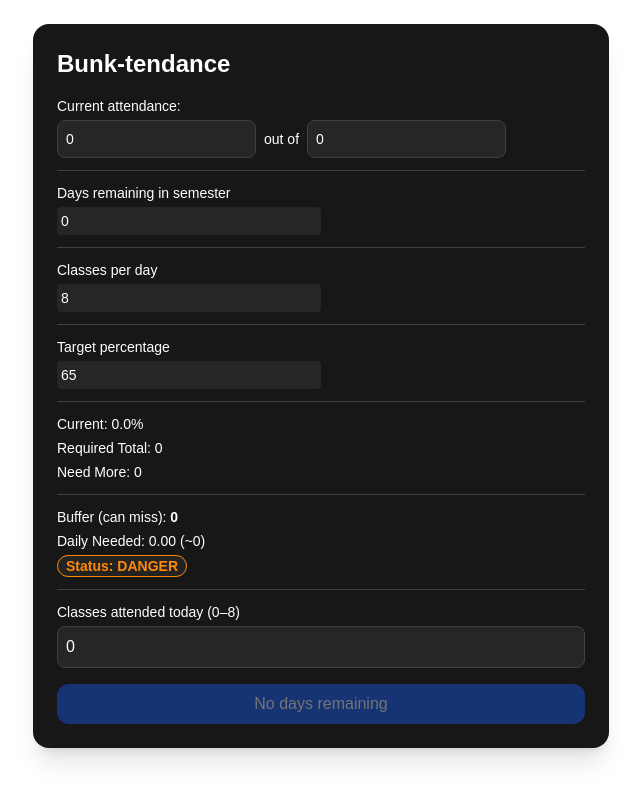
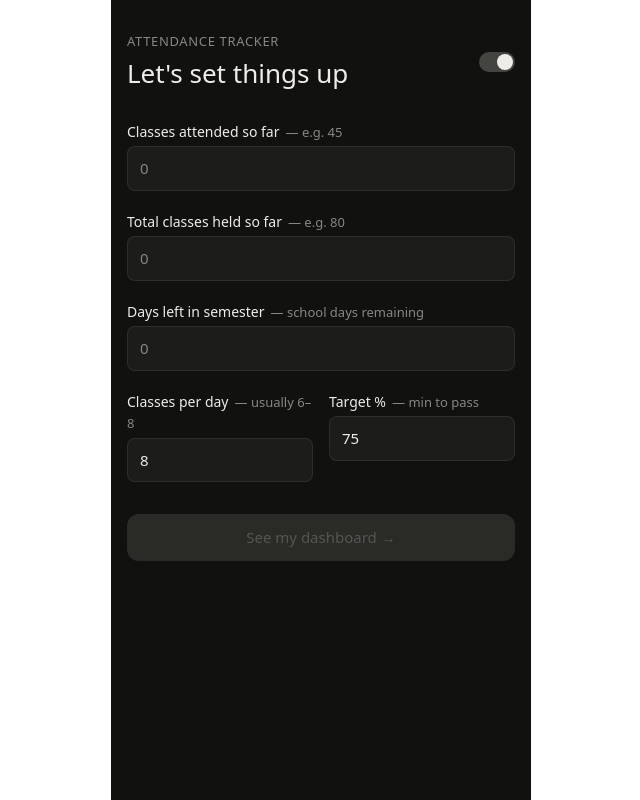
Before and after one commit to constayush/Bunk-Tendence, a Next.js app: page / in a window 1280 px wide. Shown: the whole page, without its empty margins (319-959 px from the left). Built offline with nearby package versions, Linux system fonts and the light colour scheme.

Commit message:
ui update

```diff
--- a/app/page.tsx
+++ b/app/page.tsx
@@ -2,210 +2,332 @@
 
 import { useState, useMemo, useEffect } from "react";
 
+type Step = "setup" | "dashboard";
+type Theme = "dark" | "light";
+
+const DARK: React.CSSProperties = {
+  "--bg":        "#111110",
+  "--bg2":       "#1c1c1a",
+  "--bg3":       "#2a2a27",
+  "--border":    "rgba(255,255,255,0.08)",
+  "--text":      "#f0ede8",
+  "--text2":     "#888780",
+  "--text3":     "#555552",
+} as React.CSSProperties;
+
+const LIGHT: React.CSSProperties = {
+  "--bg":        "#ffffff",
+  "--bg2":       "#f4f3ef",
+  "--bg3":       "#eae9e4",
+  "--border":    "rgba(0,0,0,0.1)",
+  "--text":      "#1a1a18",
+  "--text2":     "#666560",
+  "--text3":     "#aaa9a4",
+} as React.CSSProperties;
+
 export default function AttendanceTracker() {
-  const [CLASSES_PER_DAY, setCLASSES_PER_DAY] = useState<number>(8);
-  const [TARGET_PERCENT, setTARGET_PERCENT] = useState<number>(65);
+  const [step, setStep] = useState<Step>("setup");
+  const [theme, setTheme] = useState<Theme>("dark");
+
+  const [classesPerDay, setClassesPerDay] = useState<number>(8);
+  const [targetPercent, setTargetPercent] = useState<number>(75);
   const [attended, setAttended] = useState<number>(0);
   const [total, setTotal] = useState<number>(0);
   const [daysLeft, setDaysLeft] = useState<number>(0);
-  const [todayInput, setTodayInput] = useState<number>(0);
-
+  const [todayInput, setTodayInput] = useState<number>(8);
+  const [hydrated, setHydrated] = useState(false);
 
   useEffect(() => {
-    setAttended(Number(localStorage.getItem("attended")) || 0);
-    setTotal(Number(localStorage.getItem("total")) || 0);
-    setDaysLeft(Number(localStorage.getItem("daysLeft")) || 0);
-    setCLASSES_PER_DAY(Number(localStorage.getItem("classesPerDay")) || 8);
-    setTARGET_PERCENT(Number(localStorage.getItem("targetPercent")) || 65);
+    const a = Number(localStorage.getItem("att_attended"));
+    const t = Number(localStorage.getItem("att_total"));
+    const d = Number(localStorage.getItem("att_daysLeft"));
+    const c = Number(localStorage.getItem("att_cpd")) || 8;
+    const p = Number(localStorage.getItem("att_target")) || 75;
+
+    setAttended(a);
+    setTotal(t);
+    setDaysLeft(d);
+    setClassesPerDay(c);
+    setTargetPercent(p);
+    setTodayInput(c);
+    const savedTheme = (localStorage.getItem("att_theme") as Theme) || "dark";
+    setTheme(savedTheme);
+    setHydrated(true);
+
+    if (t > 0 && d > 0) setStep("dashboard");
   }, []);
 
+  useEffect(() => {
+    if (!hydrated) return;
+    localStorage.setItem("att_theme", theme);
+    localStorage.setItem("att_attended", String(attended));
+    localStorage.setItem("att_total", String(total));
+    localStorage.setItem("att_daysLeft", String(daysLeft));
+    localStorage.setItem("att_cpd", String(classesPerDay));
+    localStorage.setItem("att_target", String(targetPercent));
+  }, [attended, total, daysLeft, classesPerDay, targetPercent, theme, hydrated]);
+
   const stats = useMemo(() => {
-    const futureClasses = daysLeft * CLASSES_PER_DAY;
+    const futureClasses = daysLeft * classesPerDay;
     const finalTotal = total + futureClasses;
-    const requiredTotal = Math.ceil((TARGET_PERCENT / 100) * finalTotal);
-
+    const requiredTotal = Math.ceil((targetPercent / 100) * finalTotal);
     const neededMore = requiredTotal - attended;
     const canMiss = futureClasses - neededMore;
     const requiredDaily = neededMore / (daysLeft || 1);
-
-    // ✅ Fix #5: Guard against division by zero
     const currentPercent = total > 0 ? (attended / total) * 100 : 0;
-
-    return {
-      futureClasses,
-      finalTotal,
-      requiredTotal,
-      neededMore,
-      canMiss,
-      requiredDaily,
-      currentPercent,
-    };
-  }, [attended, total, daysLeft, CLASSES_PER_DAY, TARGET_PERCENT]);
-
-
-  useEffect(() => {
-    localStorage.setItem("attended", String(attended));
-    localStorage.setItem("total", String(total));
-    localStorage.setItem("daysLeft", String(daysLeft));
-    localStorage.setItem("classesPerDay", String(CLASSES_PER_DAY));
-    localStorage.setItem("targetPercent", String(TARGET_PERCENT));
-  }, [attended, total, daysLeft, CLASSES_PER_DAY, TARGET_PERCENT]);
+    return { futureClasses, finalTotal, requiredTotal, neededMore, canMiss, requiredDaily, currentPercent };
+  }, [attended, total, daysLeft, classesPerDay, targetPercent]);
 
   const submitToday = () => {
     if (daysLeft <= 0) return;
-
-    const attendedToday = Math.min(
-      Math.max(Number(todayInput), 0),
-      CLASSES_PER_DAY
-    );
-
-    setAttended((a) => a + attendedToday);
-    setTotal((t) => t + CLASSES_PER_DAY);
-    setDaysLeft((d) => d - 1);
-    setTodayInput(CLASSES_PER_DAY);
+    const a = Math.min(Math.max(Number(todayInput), 0), classesPerDay);
+    setAttended((x) => x + a);
+    setTotal((x) => x + classesPerDay);
+    setDaysLeft((x) => x - 1);
+    setTodayInput(classesPerDay);
   };
 
-
-  const handleNumberInput = (
-    setter: React.Dispatch<React.SetStateAction<number>>
-  ) => (e: React.ChangeEvent<HTMLInputElement>) => {
-    const val = e.target.value === "" ? 0 : Number(e.target.value);
-    setter(val);
+  const reset = () => {
+    setAttended(0); setTotal(0); setDaysLeft(0);
+    setClassesPerDay(8); setTargetPercent(75); setTodayInput(8);
+    setStep("setup");
   };
 
-  const status = useMemo(() => {
-    if (stats.canMiss < 0) return "FAILED";
-    if (stats.canMiss <= 8) return "DANGER";
-    if (stats.canMiss <= 16) return "RISKY";
-    return "SAFE";
-  }, [stats.canMiss]);
+  const t = theme === "dark";
+  const vars = t ? DARK : LIGHT;
 
-  const statusColor: Record<string, string> = {
-    SAFE: "text-green-400",
-    RISKY: "text-yellow-400",
-    DANGER: "text-orange-400",
-    FAILED: "text-red-500",
-  };
+  const status = (() => {
+    if (stats.canMiss < 0)                       return { label: "At risk",     color: "#E24B4A", bg: t ? "#2a1515" : "#FCEBEB", text: t ? "#f09595" : "#A32D2D" };
+    if (stats.canMiss <= classesPerDay)           return { label: "Danger zone", color: "#EF9F27", bg: t ? "#2a1f0a" : "#FAEEDA", text: t ? "#FAC775" : "#854F0B" };
+    if (stats.canMiss <= classesPerDay * 2)       return { label: "Be careful",  color: "#BA7517", bg: t ? "#241a07" : "#FAEEDA", text: t ? "#EF9F27" : "#633806" };
+    return                                               { label: "You're good", color: "#1D9E75", bg: t ? "#0a1f18" : "#E1F5EE", text: t ? "#5DCAA5" : "#0F6E56" };
+  })();
 
+  const ringPercent = Math.min(stats.currentPercent, 100);
+  const circumference = 2 * Math.PI * 52;
+  const dashOffset = circumference - (ringPercent / 100) * circumference;
+
+  const inp = (setter: (n: number) => void) =>
+    (e: React.ChangeEvent<HTMLInputElement>) => setter(e.target.value === "" ? 0 : Number(e.target.value));
+
+  if (!hydrated) return null;
+
+  if (step === "setup") {
     return (
-    <div className="p-6 mt-6 max-w-xl w-full mx-auto bg-neutral-900 text-white rounded-2xl shadow-xl">
-      <h2 className="text-2xl font-black mb-4">Bunk-tendance</h2>
+      <div style={{ ...vars, background: "var(--bg)", minHeight: "100vh", maxWidth: 420, margin: "0 auto", padding: "2rem 1rem", fontFamily: "system-ui, sans-serif", transition: "background 0.2s" }}>
+        <div style={{ display: "flex", justifyContent: "space-between", alignItems: "center", marginBottom: "1.75rem" }}>
+          <div>
+            <p style={{ fontSize: 13, color: "var(--text2)", margin: 0, fontWeight: 500, letterSpacing: "0.05em", textTransform: "uppercase" }}>
+              Attendance tracker
+            </p>
+            <h1 style={{ fontSize: 26, fontWeight: 500, margin: "0.15rem 0 0", color: "var(--text)" }}>
+              Let's set things up
+            </h1>
+          </div>
+          <ThemeBtn theme={theme} onToggle={() => setTheme(t => t === "dark" ? "light" : "dark")} />
+        </div>
 
-      {/* CURRENT ATTENDANCE */}
-      <div className="text-sm space-y-1">
-        <h1>Current attendance:</h1>
-        <div className="flex gap-2 items-center">
-          <input
-            className="w-fit inline p-2 rounded-lg bg-neutral-800 border border-neutral-700"
-            type="number"
-            placeholder="Classes attended"
-            value={attended}
-            onChange={handleNumberInput(setAttended)}
-          />
-          <span>out of</span>
-          <input
-            className="w-fit inline p-2 rounded-lg bg-neutral-800 border border-neutral-700"
-            type="number"
-            placeholder="Total classes held"
-            value={total}
-            onChange={handleNumberInput(setTotal)}
-          />
+        <div style={{ display: "flex", flexDirection: "column", gap: "1.25rem" }}>
+          <Field label="Classes attended so far" hint="e.g. 45" theme={theme}>
+            <input type="number" min={0} value={attended || ""} onChange={inp(setAttended)}
+              placeholder="0" style={iStyle(theme)} />
+          </Field>
+
+          <Field label="Total classes held so far" hint="e.g. 80" theme={theme}>
+            <input type="number" min={0} value={total || ""} onChange={inp(setTotal)}
+              placeholder="0" style={iStyle(theme)} />
+          </Field>
+
+          <Field label="Days left in semester" hint="school days remaining" theme={theme}>
+            <input type="number" min={0} value={daysLeft || ""} onChange={inp(setDaysLeft)}
+              placeholder="0" style={iStyle(theme)} />
+          </Field>
+
+          <div style={{ display: "grid", gridTemplateColumns: "1fr 1fr", gap: "1rem" }}>
+            <Field label="Classes per day" hint="usually 6–8" theme={theme}>
+              <input type="number" min={1} max={20} value={classesPerDay || ""} onChange={inp(setClassesPerDay)}
+                placeholder="8" style={iStyle(theme)} />
+            </Field>
+            <Field label="Target %" hint="min to pass" theme={theme}>
+              <input type="number" min={1} max={100} value={targetPercent || ""} onChange={inp(setTargetPercent)}
+                placeholder="75" style={iStyle(theme)} />
+            </Field>
           </div>
         </div>
 
-      <hr className="my-3 border-neutral-700" />
+        <button
+          onClick={() => { setTodayInput(classesPerDay); setStep("dashboard"); }}
+          disabled={total === 0 || daysLeft === 0}
+          style={{
+            marginTop: "2rem", width: "100%", padding: "12px",
+            background: total > 0 && daysLeft > 0 ? "var(--text)" : "var(--bg3)",
+            color: total > 0 && daysLeft > 0 ? "var(--bg)" : "var(--text3)",
+            border: "none", borderRadius: "12px",
+            fontSize: 15, fontWeight: 500, cursor: total > 0 && daysLeft > 0 ? "pointer" : "not-allowed",
+            transition: "opacity 0.15s"
+          }}
+        >
+          See my dashboard →
+        </button>
+      </div>
+    );
+  }
 
+  return (
+    <div style={{ ...vars, background: "var(--bg)", minHeight: "100vh", maxWidth: 420, margin: "0 auto", padding: "1.5rem 1rem", fontFamily: "system-ui, sans-serif", transition: "background 0.2s" }}>
 
-      <div className="text-sm space-y-1">
-        <p>Days remaining in semester</p>
-        <input
-          type="number"
-          value={daysLeft}
-          onChange={handleNumberInput(setDaysLeft)}
-          className="w-1/2 p-1 bg-neutral-800 rounded"
-          placeholder="Days left"
-          min={0}
-        />
+      <div style={{ display: "flex", justifyContent: "space-between", alignItems: "center", marginBottom: "1.5rem" }}>
+        <p style={{ margin: 0, fontSize: 13, fontWeight: 500, color: "var(--text2)", letterSpacing: "0.05em", textTransform: "uppercase" }}>
+          Attendance
+        </p>
+        <div style={{ display: "flex", gap: 8, alignItems: "center" }}>
+          <ThemeBtn theme={theme} onToggle={() => setTheme(t => t === "dark" ? "light" : "dark")} />
+          <button onClick={reset} style={{ background: "none", border: "none", fontSize: 12, color: "var(--text3)", cursor: "pointer", padding: "4px 8px" }}>
+            Reset
+          </button>
+        </div>
       </div>
 
-      <hr className="my-3 border-neutral-700" />
+      <div style={{ display: "flex", alignItems: "center", gap: "1.5rem", marginBottom: "1.5rem" }}>
+        <svg width={120} height={120} viewBox="0 0 120 120">
+          <circle cx="60" cy="60" r="52" fill="none" stroke="var(--border)" strokeWidth="8" />
+          <circle cx="60" cy="60" r="52" fill="none"
+            stroke={status.color} strokeWidth="8"
+            strokeDasharray={circumference}
+            strokeDashoffset={dashOffset}
+            strokeLinecap="round"
+            transform="rotate(-90 60 60)"
+            style={{ transition: "stroke-dashoffset 0.6s ease" }}
+          />
+          <text x="60" y="56" textAnchor="middle" fontSize="22" fontWeight="500" fill="var(--text)">{stats.currentPercent.toFixed(0)}%</text>
+          <text x="60" y="72" textAnchor="middle" fontSize="11" fill="var(--text2)">current</text>
+        </svg>
 
-      <div className="text-sm space-y-1">
-        <p>Classes per day</p>
-        <input
-          value={CLASSES_PER_DAY}
-          onChange={handleNumberInput(setCLASSES_PER_DAY)}
-          className="w-1/2 p-1 bg-neutral-800 rounded"
-          placeholder="Classes per day"
-          type="number"
-          min={1}
-        />
+        <div style={{ flex: 1 }}>
+          <div style={{
+            display: "inline-block", padding: "4px 10px", borderRadius: "8px",
+            background: status.bg, color: status.text, fontSize: 13, fontWeight: 500, marginBottom: 12
+          }}>
+            {status.label}
+          </div>
+          <p style={{ margin: "0 0 4px", fontSize: 13, color: "var(--text2)" }}>
+            Target: <strong style={{ color: "var(--text)", fontWeight: 500 }}>{targetPercent}%</strong>
+          </p>
+          <p style={{ margin: "0 0 4px", fontSize: 13, color: "var(--text2)" }}>
+            Can bunk: <strong style={{ color: "var(--text)", fontWeight: 500 }}>{Math.max(stats.canMiss, 0)} classes</strong>
+          </p>
+          <p style={{ margin: 0, fontSize: 13, color: "var(--text2)" }}>
+            Days left: <strong style={{ color: "var(--text)", fontWeight: 500 }}>{daysLeft}</strong>
+          </p>
+        </div>
       </div>
 
-      <hr className="my-3 border-neutral-700" />
-
-      <div className="text-sm space-y-1">
-        <p>Target percentage</p>
-        <input
-          value={TARGET_PERCENT}
-          onChange={handleNumberInput(setTARGET_PERCENT)}
-          className="w-1/2 p-1 bg-neutral-800 rounded"
-          placeholder="Target %"
-          type="number"
-          min={0}
-          max={100}
-        />
+      <div style={{ display: "grid", gridTemplateColumns: "1fr 1fr 1fr", gap: 8, marginBottom: "1.5rem" }}>
+        {[
+          { label: "Attended", value: attended },
+          { label: "Total held", value: total },
+          { label: "Need more", value: Math.max(stats.neededMore, 0) },
+        ].map(({ label, value }) => (
+          <div key={label} style={{ background: "var(--bg2)", borderRadius: "8px", padding: "10px 12px" }}>
+            <p style={{ margin: "0 0 4px", fontSize: 11, color: "var(--text2)", fontWeight: 500 }}>{label}</p>
+            <p style={{ margin: 0, fontSize: 20, fontWeight: 500, color: "var(--text)" }}>{value}</p>
+          </div>
+        ))}
       </div>
 
-      <hr className="my-3 border-neutral-700" />
-
-      <div className="text-sm space-y-1">
-        <p>Current: {stats.currentPercent.toFixed(1)}%</p>
-        <p>Required Total: {stats.requiredTotal}</p>
-        <p>Need More: {stats.neededMore}</p>
+      <div style={{ border: `0.5px solid var(--border)`, borderRadius: "12px", padding: "1rem 1.25rem", background: "var(--bg2)" }}>
+        <p style={{ margin: "0 0 0.75rem", fontSize: 14, fontWeight: 500, color: "var(--text)" }}>
+          Log today
+        </p>
+        <p style={{ margin: "0 0 0.5rem", fontSize: 13, color: "var(--text2)" }}>
+          How many classes did you attend?
+        </p>
+        <div style={{ display: "flex", gap: 8, alignItems: "center" }}>
+          <input type="number" min={0} max={classesPerDay} value={todayInput}
+            onChange={inp(setTodayInput)}
+            style={{ ...iStyle(theme), flex: 1 }} />
+          <span style={{ fontSize: 13, color: "var(--text2)", whiteSpace: "nowrap" }}>
+            of {classesPerDay}
+          </span>
         </div>
 
-      <hr className="my-3 border-neutral-700" />
-
-      <div className="text-sm space-y-1">
-        <p>
-          Buffer (can miss):{" "}
-          <span className="font-semibold">{stats.canMiss}</span>
-        </p>
-        <p>
-          Daily Needed: {stats.requiredDaily.toFixed(2)} (~
-          {Math.ceil(stats.requiredDaily)})
-        </p>
-        <p
-          className={`font-bold w-fit bg-white/5 border rounded-2xl px-2 ${statusColor[status]}`}
-        >
-          Status: {status}
-        </p>
-      </div>
-
-      <hr className="my-3 border-neutral-700" />
-
-      <div className="mt-3">
-        <label className="text-sm block mb-1">
-          Classes attended today (0–{CLASSES_PER_DAY})
-        </label>
-        <input
-          type="number"
-          value={todayInput}
-          min={0}
-          max={CLASSES_PER_DAY}
-          onChange={handleNumberInput(setTodayInput)}
-          className="w-full p-2 rounded-lg bg-neutral-800 border border-neutral-700"
-        />
+        <div style={{ display: "flex", gap: 6, margin: "0.75rem 0" }}>
+          {[0, Math.floor(classesPerDay / 2), classesPerDay].map((v) => (
+            <button key={v} onClick={() => setTodayInput(v)} style={{
+              flex: 1, padding: "6px 0", fontSize: 13,
+              background: todayInput === v ? "var(--text)" : "var(--bg3)",
+              color: todayInput === v ? "var(--bg)" : "var(--text2)",
+              border: `0.5px solid var(--border)`, borderRadius: "8px",
+              cursor: "pointer", transition: "all 0.15s"
+            }}>
+              {v === 0 ? "Bunked" : v === classesPerDay ? "Full day" : "Half day"}
+            </button>
+          ))}
         </div>
 
         <button
           onClick={submitToday}
           disabled={daysLeft <= 0}
-        className="w-full mt-4 bg-blue-600 hover:bg-blue-700 disabled:opacity-40 disabled:cursor-not-allowed p-2 rounded-xl"
+          style={{
+            width: "100%", padding: "10px", marginTop: 4,
+            background: daysLeft > 0 ? "var(--text)" : "var(--bg3)",
+            color: daysLeft > 0 ? "var(--bg)" : "var(--text3)",
+            border: "none", borderRadius: "8px",
+            fontSize: 14, fontWeight: 500,
+            cursor: daysLeft > 0 ? "pointer" : "not-allowed",
+            transition: "all 0.15s"
+          }}
         >
-        {daysLeft <= 0 ? "No days remaining" : "Submit Day"}
+          {daysLeft > 0 ? "Submit day" : "Semester over"}
+        </button>
+      </div>
+
+      <button onClick={() => setStep("setup")} style={{
+        marginTop: "1rem", background: "none", border: "none",
+        fontSize: 13, color: "var(--text3)", cursor: "pointer", padding: "4px 0"
+      }}>
+        ← Edit settings
       </button>
     </div>
   );
 }
+
+function ThemeBtn({ theme, onToggle }: { theme: Theme; onToggle: () => void }) {
+  return (
+    <button onClick={onToggle} style={{
+      width: 36, height: 20, borderRadius: 10, padding: 0, border: "none",
+      background: theme === "dark" ? "#444441" : "#d3d1c7",
+      cursor: "pointer", position: "relative", transition: "background 0.2s", flexShrink: 0
+    }}>
+      <span style={{
+        position: "absolute", top: 2, left: theme === "dark" ? 18 : 2,
+        width: 16, height: 16, borderRadius: "50%",
+        background: theme === "dark" ? "#f0ede8" : "#ffffff",
+        transition: "left 0.2s", display: "block"
+      }} />
+    </button>
+  );
+}
+
+function Field({ label, hint, theme, children }: { label: string; hint?: string; theme: Theme; children: React.ReactNode }) {
+  return (
+    <div>
+      <label style={{ display: "block", fontSize: 14, fontWeight: 500, color: "var(--text)", marginBottom: 4 }}>
+        {label}
+        {hint && <span style={{ fontWeight: 400, color: "var(--text2)", marginLeft: 6, fontSize: 13 }}>— {hint}</span>}
+      </label>
+      {children}
+    </div>
+  );
+}
+
+function iStyle(theme: Theme): React.CSSProperties {
+  return {
+    width: "100%", padding: "10px 12px", boxSizing: "border-box",
+    background: theme === "dark" ? "#1c1c1a" : "#f4f3ef",
+    border: `0.5px solid ${theme === "dark" ? "rgba(255,255,255,0.08)" : "rgba(0,0,0,0.1)"}`,
+    borderRadius: "8px",
+    fontSize: 15, color: theme === "dark" ? "#f0ede8" : "#1a1a18",
+    outline: "none",
+  };
+}
```
Lines whose indentation alone changed are shown as unchanged.
